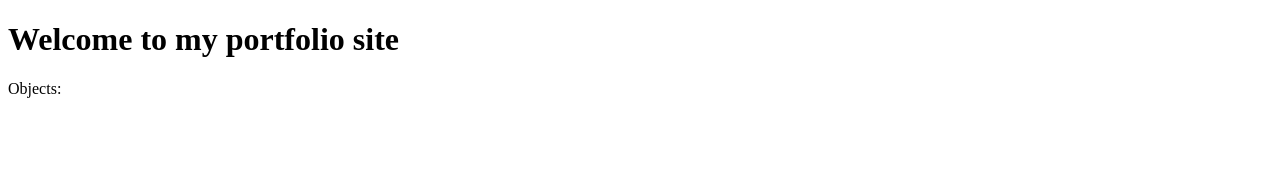
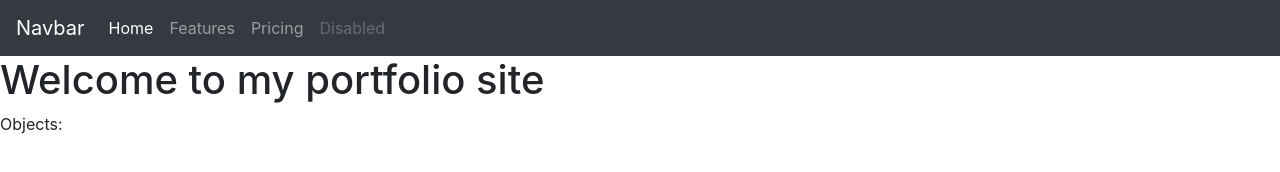
Before and after one commit to Zsolti145/PortfolioSite, a plain HTML site: page dist/index.html in a window 1280 px wide. Drawn offline with nearby package versions, Linux system fonts and the light colour scheme.

Commit message:
added bootstrap

```diff
--- a/dist/index.html
+++ b/dist/index.html
@@ -1,13 +1,43 @@
 <!DOCTYPE html>
 <html lang="en">
-<head>
-    <meta charset="UTF-8">
-    <meta http-equiv="X-UA-Compatible" content="IE=edge">
-    <meta name="viewport" content="width=device-width, initial-scale=1.0">
-    <title>Portfolip</title>
-</head>
-<body>
+  <head>
+    <meta charset="UTF-8" />
+    <meta http-equiv="X-UA-Compatible" content="IE=edge" />
+    <meta name="viewport" content="width=device-width, initial-scale=1.0" />
+    <link rel="stylesheet" href="https://stackpath.bootstrapcdn.com/bootstrap/4.1.3/css/bootstrap.min.css" integrity="sha384-MCw98/SFnGE8fJT3GXwEOngsV7Zt27NXFoaoApmYm81iuXoPkFOJwJ8ERdknLPMO" crossorigin="anonymous">
+    <script src="https://code.jquery.com/jquery-3.3.1.slim.min.js" integrity="sha384-q8i/X+965DzO0rT7abK41JStQIAqVgRVzpbzo5smXKp4YfRvH+8abtTE1Pi6jizo" crossorigin="anonymous"></script>
+<script src="https://cdnjs.cloudflare.com/ajax/libs/popper.js/1.14.3/umd/popper.min.js" integrity="sha384-ZMP7rVo3mIykV+2+9J3UJ46jBk0WLaUAdn689aCwoqbBJiSnjAK/l8WvCWPIPm49" crossorigin="anonymous"></script>
+<script src="https://stackpath.bootstrapcdn.com/bootstrap/4.1.3/js/bootstrap.min.js" integrity="sha384-ChfqqxuZUCnJSK3+MXmPNIyE6ZbWh2IMqE241rYiqJxyMiZ6OW/JmZQ5stwEULTy" crossorigin="anonymous"></script>
+    <link rel="stylesheet" href="style.css">
+
+
+    <title>Portfolio</title>
+  </head>
+  <body>
+    <nav class="navbar navbar-expand-lg navbar-dark bg-dark">
+        <a class="navbar-brand" href="#">Navbar</a>
+        <button class="navbar-toggler" type="button" data-toggle="collapse" data-target="#navbarNav" aria-controls="navbarNav" aria-expanded="false" aria-label="Toggle navigation">
+          <span class="navbar-toggler-icon"></span>
+        </button>
+        <div class="collapse navbar-collapse" id="navbarNav">
+          <ul class="navbar-nav">
+            <li class="nav-item active">
+              <a class="nav-link" href="#">Home <span class="sr-only">(current)</span></a>
+            </li>
+            <li class="nav-item">
+              <a class="nav-link" href="#">Features</a>
+            </li>
+            <li class="nav-item">
+              <a class="nav-link" href="#">Pricing</a>
+            </li>
+            <li class="nav-item">
+              <a class="nav-link disabled" href="#">Disabled</a>
+            </li>
+          </ul>
+        </div>
+      </nav>
+
     <h1>Welcome to my portfolio site</h1>
     <p>Objects:</p>
-</body>
+  </body>
 </html>
```
Also changed, not shown: dist/style.css (added).
